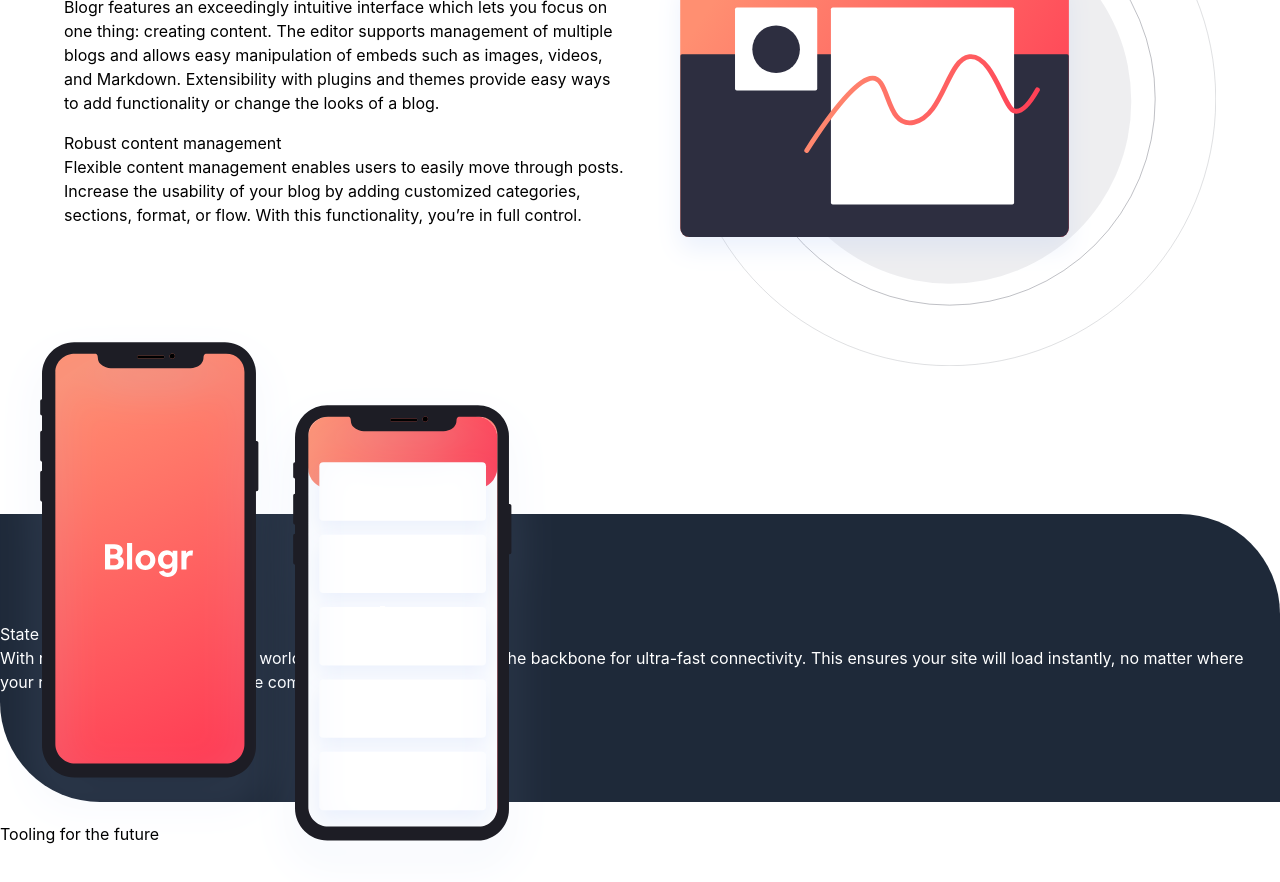
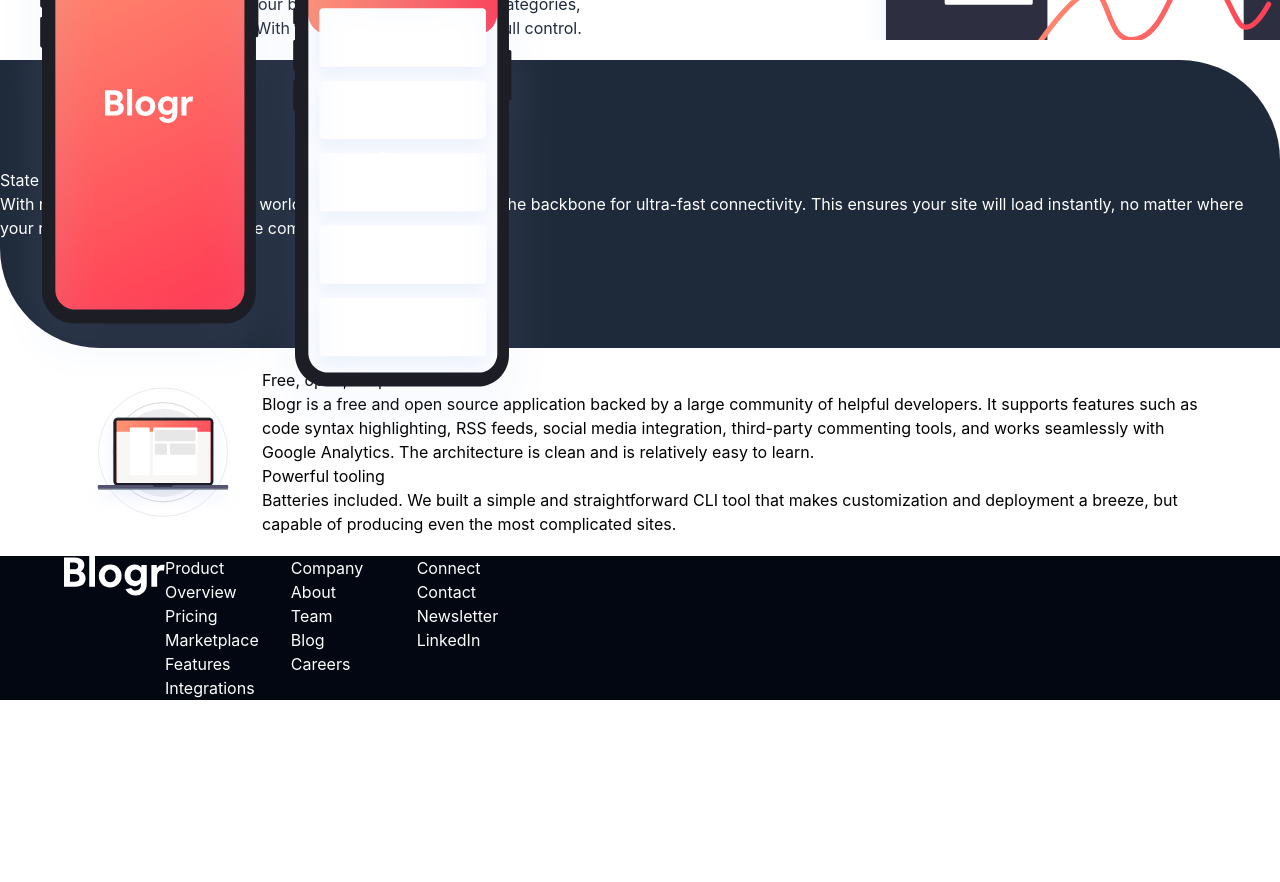
Before and after one commit to Jeanclaude09-dev/blogr-landing-page-main, a React (Vite) app: page / in a window 1280 px wide. Shown: the part 840-1722 px from the top of the page. After the commit the page ends 1540 px from the top, so only its background shows below. Built offline with nearby package versions, Linux system fonts and the light colour scheme.

Commit message:
ft:page content

```diff
--- a/src/component/Features.jsx
+++ b/src/component/Features.jsx
@@ -3,38 +3,41 @@
 
 export const Features = () => {
   return (
-    <section className="px-4 md:px-8 lg:px-16 py-8 md:py-16 lg:py-24">
-      <h2>Designed for the future</h2>
+    <section className="relative grid place-items-center overflow-hidden">
+
+      <div className="lg:max-w-6xl grid place-items-center" >
+        <h2 className="text-5xl text-gray-600 top-0 text-center">Designed for the future</h2>
 
         {/* Grid */}
-      <section className="grid md:grid-cols-2 gap-8 my-8">
+        <section className="grid md:grid-cols-2 gap-3 justify-center">
           {/* Illustration */}
 
-        <picture className=" md:order-2">
+          <picture className="md:order-2 md:absolute md:max-w-150 md:-right-45 ">
             <source media="(max-width: 768px)" srcSet={mobileIllustration} />
-          <source media="(min-width: 769px)" srcSet={desktopIllustration} />
+            <source media="(min-width: 769px)" srcSet={desktopIllustration} className="" />
             <img src={mobileIllustration} alt="Editor illustration" />
           </picture>
 
           {/* Text */}
-        <div className="flex flex-col justify-center gap-4 md:order-1">
-          <div>
-            <h3>Introducing an extensible editor</h3>
-            <p>Blogr features an exceedingly intuitive interface which lets you focus on one thing: creating content.
+          <div className="flex flex-col justify-center gap-8 md:order-1">
+            <div className="">
+              <h3 className="text-blue-900 text-2xl mb-3">Introducing an extensible editor</h3>
+              <p className="text-gray-800 ">Blogr features an exceedingly intuitive interface which lets you focus on one thing: creating content.
                 The editor supports management of multiple blogs and allows easy manipulation of embeds such as images,
                 videos, and Markdown. Extensibility with plugins and themes provide easy ways to add functionality or
                 change the looks of a blog.</p>
             </div>
 
-          <div>
-            <h3>Robust content management</h3>
-            <p>  Flexible content management enables users to easily move through posts. Increase the usability of your blog
+            <div className="">
+              <h3 className="text-blue-900 text-2xl mb-3">Robust content management</h3>
+              <p className="text-gray-800 ">  Flexible content management enables users to easily move through posts. Increase the usability of your blog
                 by adding customized categories, sections, format, or flow. With this functionality, you’re in full control.
               </p>
             </div>
           </div>
 
         </section>
+      </div>
     </section>
   )
 }
--- a/src/component/Footer.jsx
+++ b/src/component/Footer.jsx
@@ -1 +1,40 @@
-export const Footer = () => { }
+export const Footer = () => {
+  return (<footer className="bg-gray-950 text-white">
+
+    <div className="max-w-6xl mx-auto flex">
+      <div><img src="/images/logo.svg" alt="blogr logo" /></div>
+
+      <div className="grid grid-cols-1 md:grid-cols-3 gap-8">
+        <div>
+          <h3>Product</h3>
+          <ul>
+            <li>Overview</li>
+            <li>Pricing</li>
+            <li>Marketplace</li>
+            <li>Features</li>
+            <li>Integrations</li>
+          </ul>
+        </div>
+
+        <div>
+          <h3>Company</h3>
+          <ul>
+            <li>About</li>
+            <li>Team</li>
+            <li>Blog</li>
+            <li>Careers</li>
+          </ul>
+        </div>
+
+        <div>
+          <h3>Connect</h3>
+          <ul>
+            <li>Contact</li>
+            <li>Newsletter</li>
+            <li>LinkedIn</li>
+          </ul>
+        </div>
+      </div>
+    </div>
+  </footer>)
+}
--- a/src/component/Nav.jsx
+++ b/src/component/Nav.jsx
@@ -44,7 +44,7 @@
 
     {/* left nav */}
     <a href="#">
-      <img src={logo} alt="blogr logo" />
+      <img src="/images/logo.svg" alt="blogr logo" />
     </a>
 
     {/* Right nav */}
--- a/src/component/Tooling.jsx
+++ b/src/component/Tooling.jsx
@@ -1,3 +1,30 @@
+import illustrationDesktop from "../assets/images/illustration-laptop-desktop.svg"
+import illustrationMobile from "../assets/images/illustration-laptop-mobile.svg"
+
 export const Tooling = () => {
-  return <h3>Tooling for the future</h3>
+  return <section className="grid place-items-center">
+
+    <section className="max-w-6xl flex items-center">
+
+      <div>
+        <picture>
+          <source media="(max-width: 768px)" srcSet={illustrationDesktop} />
+          <source media="(min-width: 769px)" srcSet={illustrationMobile} className="" />
+          <img src={illustrationMobile} />
+        </picture>
+      </div>
+      <div>
+        <h3>Free, open, simple</h3>
+        <p>Blogr is a free and open source application backed by a large community of helpful developers. It supports
+          features such as code syntax highlighting, RSS feeds, social media integration, third-party commenting tools,
+          and works seamlessly with Google Analytics. The architecture is clean and is relatively easy to learn.</p>
+
+        <h3>Powerful tooling</h3>
+        <p>Batteries included. We built a simple and straightforward CLI tool that makes customization and deployment a breeze, but
+          capable of producing even the most complicated sites.</p>
+      </div>
+
+
+    </section>
+  </section>
 }
```
Also changed, not shown: public/images/logo.svg (added). Lines whose indentation alone changed are shown as unchanged.
